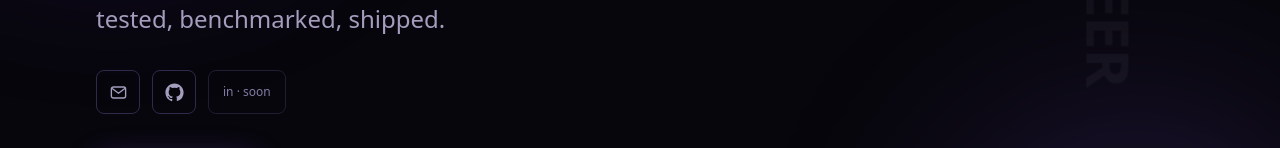
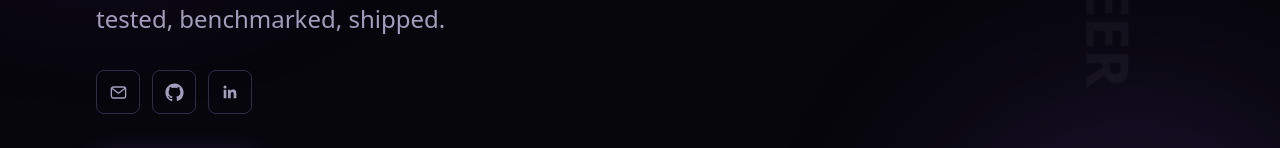
Before and after one commit to Zemukiros/portfolio, a Next.js app: page / in a window 1280 px wide. Shown: the part 443-591 px from the top of the page. Built offline with nearby package versions, Linux system fonts and the light colour scheme.

Commit message:
Add LinkedIn URL

```diff
--- a/src/data/profile.ts
+++ b/src/data/profile.ts
@@ -1,11 +1,6 @@
 /**
  * Single source of truth for personal/contact info.
  *
- * ⚠️ PLACEHOLDER — REPLACE BEFORE DEPLOY:
- * `linkedin` below is a placeholder. Replace the value with your real
- * LinkedIn profile URL (e.g. "https://www.linkedin.com/in/your-handle/").
- * While it contains "REPLACE", the UI renders a disabled "LinkedIn (link
- * pending)" label instead of a broken link.
  */
 export const profile = {
   name: "Zemariam K. Haftegebriel",
@@ -17,7 +12,7 @@ export const profile = {
   email: "zemariamkiros@gmail.com",
   github: "https://github.com/Zemukiros",
   githubUser: "Zemukiros",
-  linkedin: "REPLACE_WITH_LINKEDIN_URL", // TODO: replace before deploy
+  linkedin: "https://www.linkedin.com/in/zemariam-kiros-haftegebriel-882544240/", // TODO: replace before deploy
   focusAreas: [
     "Backend & API engineering",
     "AI-enabled systems",
```
